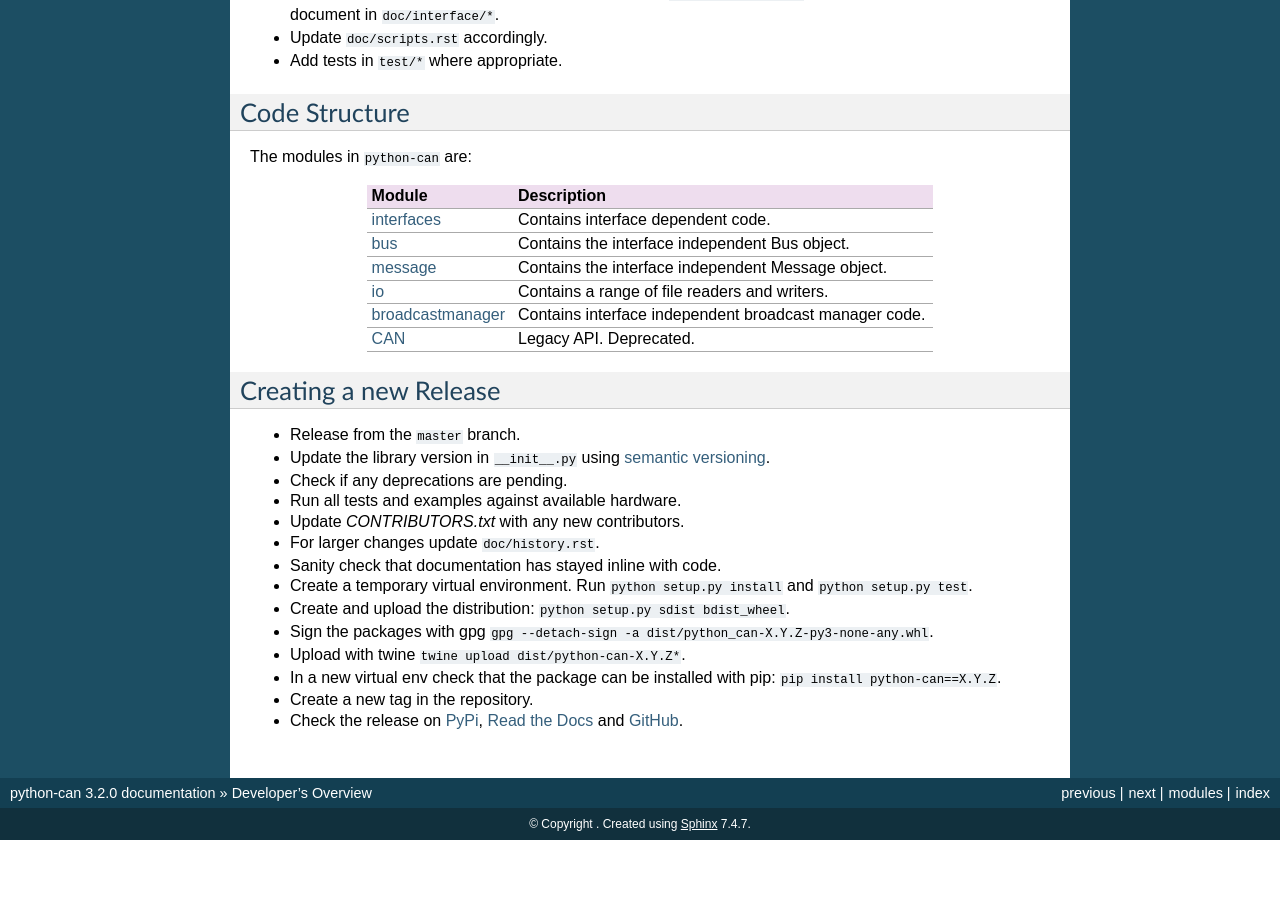
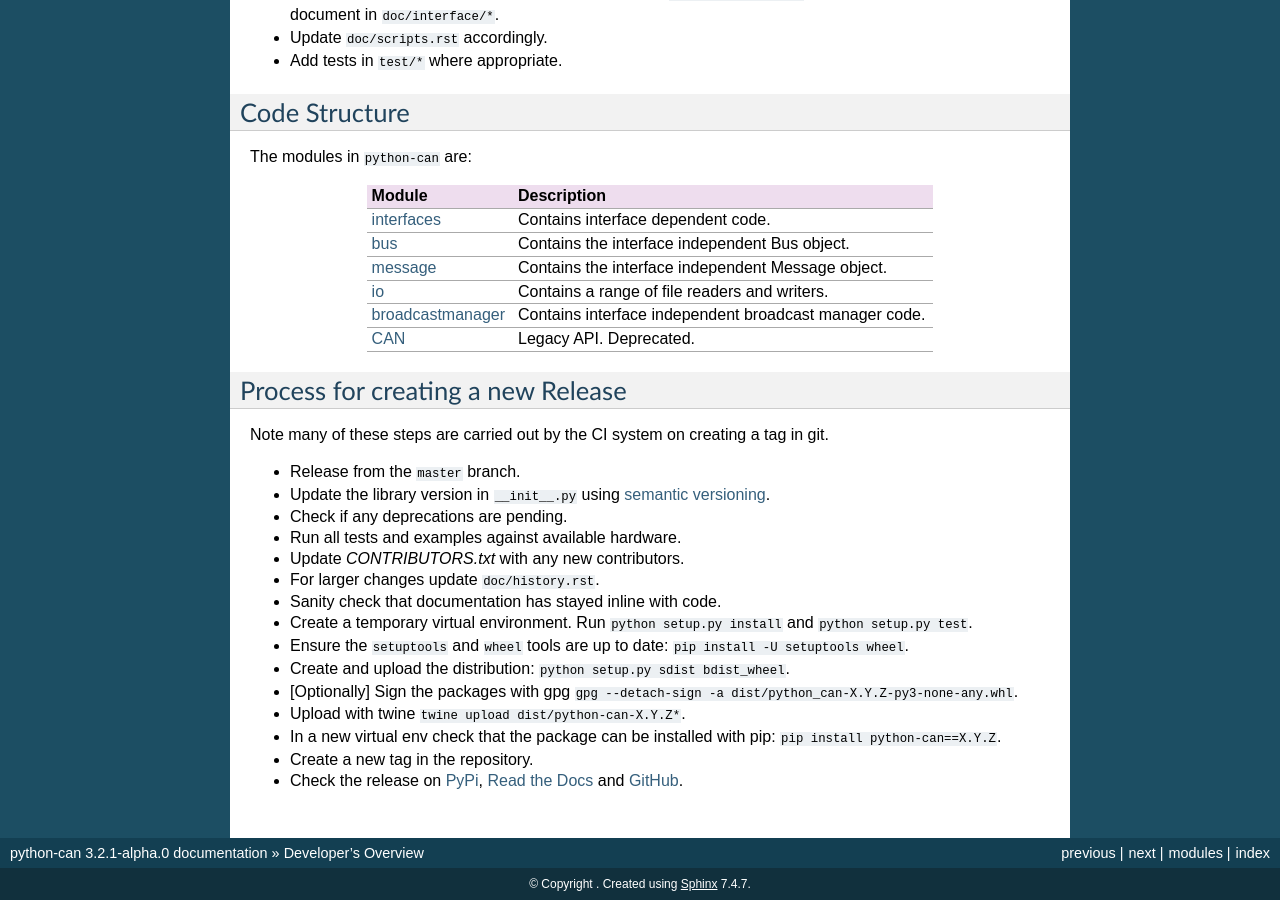
Before and after one commit to hardbyte/python-can, a Sphinx documentation site: the page built from doc/development.rst, in a window 1280 px wide and 900 px high, scrolled down 773 px. Built offline with Sphinx 7.4.7, drawn with Linux system fonts in a browser that asks for light colours; before the commit the page ends 1613 px from its top, so only the background shows below that; some of the changed text lies outside the part shown.

Commit message:
Minor version bump and doc update

```diff
--- a/can/__init__.py
+++ b/can/__init__.py
@@ -8,7 +8,7 @@ from __future__ import absolute_import
 
 import logging
 
-__version__ = "3.2.0"
+__version__ = "3.2.1-alpha.0"
 
 log = logging.getLogger('can')
 
--- a/doc/development.rst
+++ b/doc/development.rst
@@ -73,8 +73,10 @@ The modules in ``python-can`` are:
 +---------------------------------+------------------------------------------------------+
 
 
-Creating a new Release
-----------------------
+Process for creating a new Release
+----------------------------------
+
+Note many of these steps are carried out by the CI system on creating a tag in git.
 
 - Release from the ``master`` branch.
 - Update the library version in ``__init__.py`` using `semantic versioning <http://semver.org>`__.
@@ -84,8 +86,9 @@ Creating a new Release
 - For larger changes update ``doc/history.rst``.
 - Sanity check that documentation has stayed inline with code.
 - Create a temporary virtual environment. Run ``python setup.py install`` and ``python setup.py test``.
+- Ensure the ``setuptools`` and ``wheel`` tools are up to date: ``pip install -U setuptools wheel``.
 - Create and upload the distribution: ``python setup.py sdist bdist_wheel``.
-- Sign the packages with gpg ``gpg --detach-sign -a dist/python_can-X.Y.Z-py3-none-any.whl``.
+- [Optionally] Sign the packages with gpg ``gpg --detach-sign -a dist/python_can-X.Y.Z-py3-none-any.whl``.
 - Upload with twine ``twine upload dist/python-can-X.Y.Z*``.
 - In a new virtual env check that the package can be installed with pip: ``pip install python-can==X.Y.Z``.
 - Create a new tag in the repository.
```
